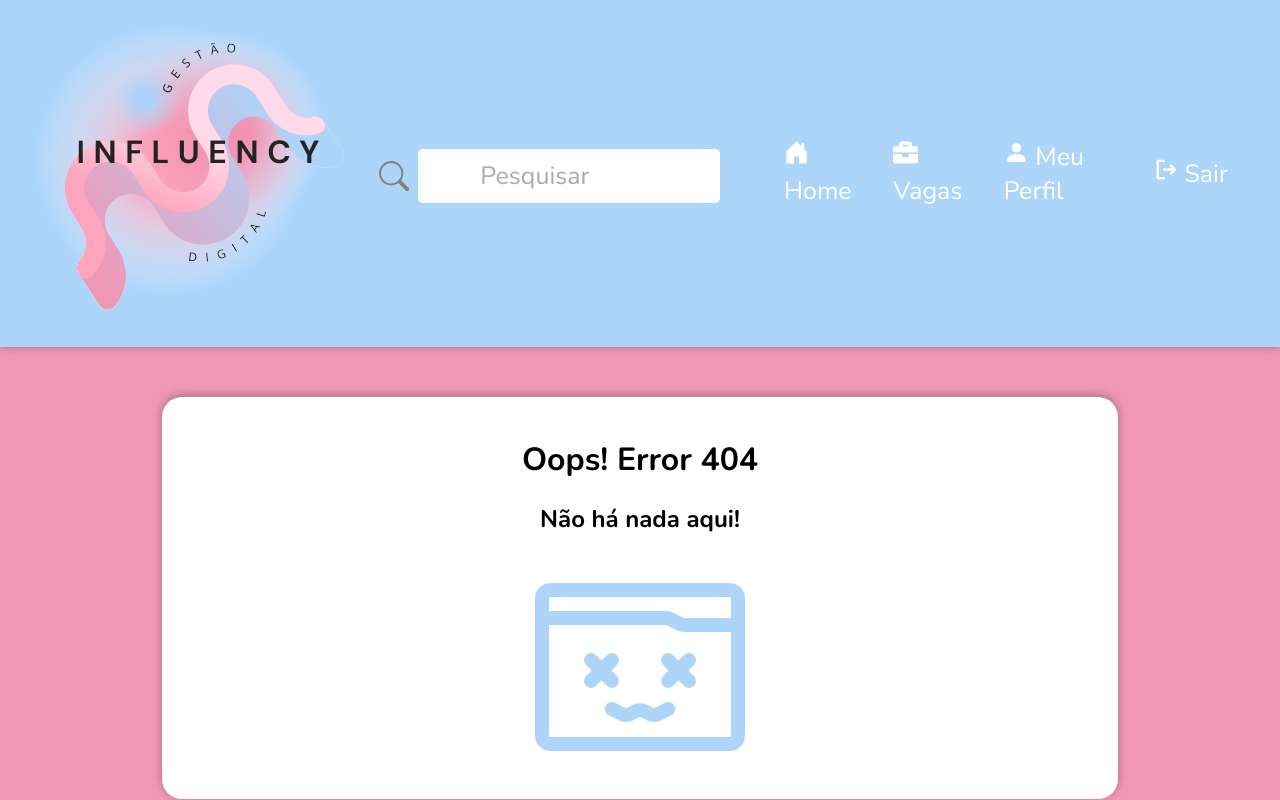
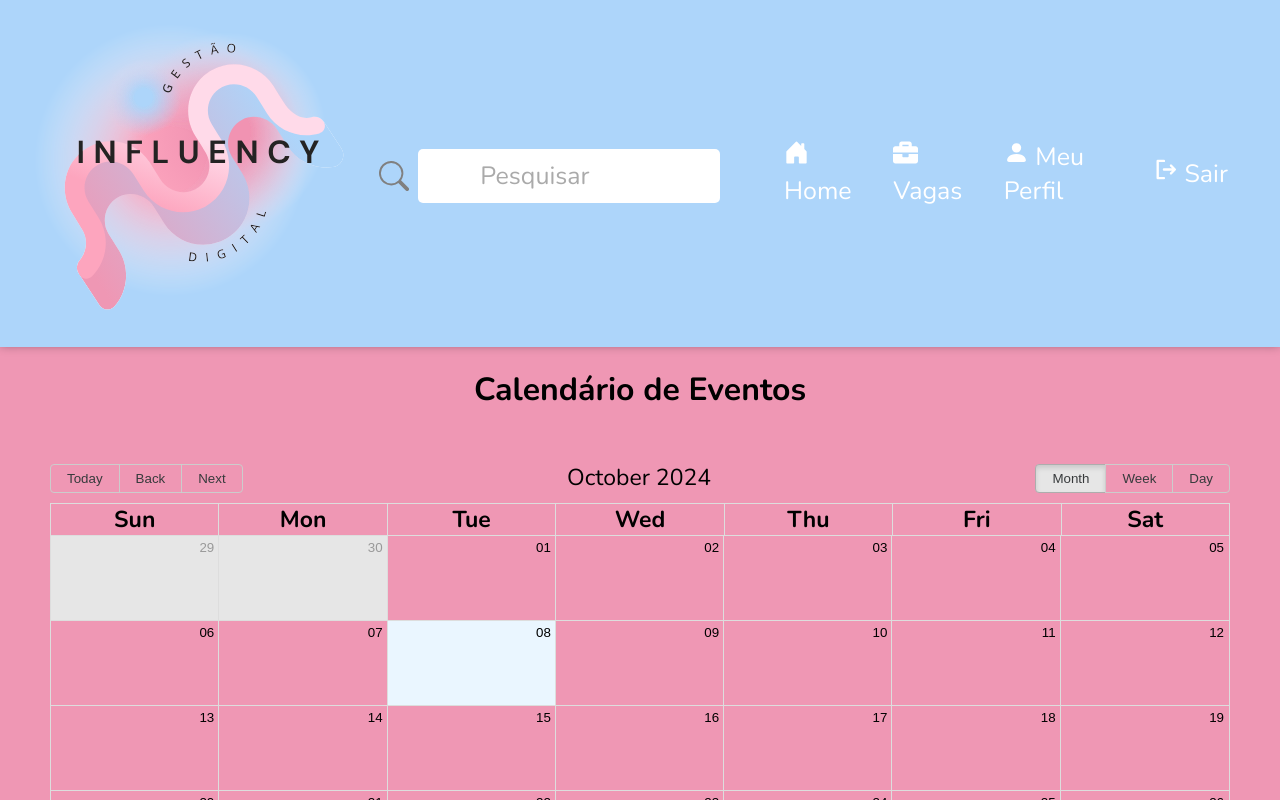
Before and after one commit to maribove/Influency__React_Front, a React (Create React App) app: page /calendar in a window 1280 px wide. Before the commit this address had no page. Shown: the top 800 px of the page. Built offline with nearby package versions, Linux system fonts and the light colour scheme; no server answers; sample sign-in values are in the browser's storage.

Commit message:
criacao do calendario

```diff
--- a/package.json
+++ b/package.json
@@ -8,7 +8,9 @@
     "@testing-library/react": "^13.4.0",
     "@testing-library/user-event": "^13.5.0",
     "axios": "^1.6.8",
+    "moment": "^2.30.1",
     "react": "^18.2.0",
+    "react-big-calendar": "^1.15.0",
     "react-dom": "^18.2.0",
     "react-icons": "^5.0.1",
     "react-redux": "^9.1.0",
--- a/src/App.js
+++ b/src/App.js
@@ -20,6 +20,8 @@ import ForgotPassword from './pages/ForgotPassword/ForgotPassword';
 import PerfilUser from './pages/PerfilUser/PerfilUser';
 import Suporte from './pages/Suporte/Suporte';
 import ChangePassword from './pages/ChangePassword/ChangePassword';
+import MyCalendar from './pages/Calendar/Calendar';
+
 
 // Components
 import Navbar from './components/Navbar';
@@ -78,6 +80,7 @@ function App() {
                         <Route path='/jobs' element={auth ? <Jobs /> : <Navigate to="/login" />} />
                         <Route path='/forgotpassword' element={<ForgotPassword />} />
                         <Route path='/reset-password/:token' element={<ChangePassword />} />
+                        <Route path='/calendar' element={auth ? <MyCalendar /> : <Navigate to="/login" />} />
                         <Route path='*' element={<NotFound />} />
                     </Routes>
                 </div>
--- a/src/components/Navbar.js
+++ b/src/components/Navbar.js
@@ -81,6 +81,13 @@ const Navbar = () => {
                   </NavLink>
                 </li>
               )}
+              {user && user.role == 'Influenciador' &&(
+                <li>
+                  <NavLink to={`/calendar`}>
+                    <FaPlusCircle /> Calendario
+                  </NavLink>
+                </li>
+              )}
               <li>
                 <NavLink to="/jobs">
                   <FaBriefcase /> Vagas
--- /dev/null
+++ b/src/pages/Calendar/Calendar.css
@@ -0,0 +1,169 @@
+.calendar-container {
+    margin: 50px auto;
+    padding: 20px;
+    background-color: white;
+    border-radius: 20px;
+    box-shadow: rgba(0, 0, 0, 0.28) 0px 2px 10px 0px;
+    max-width: 90%;
+  }
+
+  h1 {
+    text-align: center;
+    margin-bottom: 20px;
+  }
+
+  .rbc-calendar {
+    border: none;
+    font-family: Arial, sans-serif;
+    background-color: white;
+  }
+
+  .rbc-header {
+    background-color: var(--corRosaClaro);
+    color: white;
+    padding: 10px 0;
+    text-align: center;
+    font-weight: bold;
+  }
+
+  .rbc-month-view, .rbc-day-view, .rbc-week-view {
+    background-color: white;
+  }
+
+  .rbc-month-row {
+    border: 1px solid var(--corRosaClaro);
+    border-radius: 10px;
+  }
+
+  .rbc-day-slot, .rbc-time-slot {
+    border: 1px solid var(--corRosaClaro);
+    border-radius: 5px;
+  }
+
+  .rbc-today {
+    background-color:rgb(rgb(238, 238, 238));
+  }
+
+  .rbc-event {
+    background-color: var(--corAzulClaro);
+    border-radius: 10px;
+    padding: 5px;
+    color: white;
+    font-weight: bold;
+  }
+
+  .rbc-event:hover {
+    background-color: var(--corRosaClaro);
+  }
+
+  .rbc-show-more {
+    color: var(--corRosaClaro);
+  }
+
+  .rbc-time-view .rbc-time-header {
+    border-bottom: 2px solid var(--corRosaClaro);
+  }
+
+  .rbc-time-content {
+    border: 2px solid var(--corRosaClaro);
+    border-radius: 10px;
+    overflow: hidden;
+  }
+
+  .rbc-time-slot {
+    border-bottom: 1px solid #ddd;
+  }
+
+  .rbc-toolbar {
+    background-color: var(--corAzulClaro);
+    padding: 10px;
+    text-align: center;
+    border-radius: 10px;
+    margin-bottom: 20px;
+  }
+
+  .rbc-toolbar button {
+    background-color: var(--corRosaClaro);
+    color: white;
+    border: none;
+    padding: 5px 10px;
+    border-radius: 5px;
+    cursor: pointer;
+    margin: 0 5px;
+  }
+
+  .rbc-toolbar button:hover {
+    background-color: var(--corAzulClaro);
+  }
+
+  .rbc-toolbar .rbc-btn-group {
+    display: flex;
+    justify-content: center;
+  }
+
+  .rbc-time-header {
+    background-color: var(--corAzulClaro);
+    color: white;
+    font-weight: bold;
+  }
+
+  .btn-compartilhar {
+    background-color: #FDA5BE;
+    color: #fff;
+    text-align: center;
+    cursor: pointer;
+    border-radius: 10px;
+    width: 250px;
+    margin-top: 20px;
+    font-weight: bold;
+    border: none;
+    padding: 10px 15px;
+    font-size: 23px;
+  }
+
+  .btn-compartilhar:hover {
+    background-color: #ADD5FA;
+  }
+
+/* Estilo do modal */
+.custom-modal {
+    position: fixed;
+    top: 0;
+    left: 0;
+    width: 100%;
+    height: 100%;
+    background-color: rgba(0, 0, 0, 0.7);
+    display: flex;
+    justify-content: center;
+    align-items: center;
+  }
+
+  .modal-content {
+    background-color: #fff;
+    padding: 20px;
+    border-radius: 10px;
+    width: 400px;
+    max-width: 100%;
+  }
+
+  .modal-content h2 {
+    margin-top: 0;
+  }
+
+  .modal-buttons {
+    display: flex;
+    justify-content: space-between;
+  }
+
+  .modal-buttons button {
+    background-color: #fda5be;
+    color: white;
+    border: none;
+    padding: 10px 15px;
+    border-radius: 5px;
+    cursor: pointer;
+  }
+
+  .modal-buttons button:hover {
+    background-color: #ef97b4;
+  }
--- /dev/null
+++ b/src/pages/Calendar/Calendar.js
@@ -0,0 +1,170 @@
+import React, { useState, useEffect } from "react";
+import { Calendar, momentLocalizer } from "react-big-calendar";
+import "react-big-calendar/lib/css/react-big-calendar.css";
+import moment from "moment";
+import axios from "axios";
+import { useSelector } from "react-redux";
+
+const localizer = momentLocalizer(moment);
+
+const MyCalendar = () => {
+  const { user: userAuth } = useSelector((state) => state.auth); // Usuário autenticado
+  const [events, setEvents] = useState([]); // Eventos no calendário
+  const [selectedEvent, setSelectedEvent] = useState(null); // Evento selecionado para editar
+  const [modalIsOpen, setModalIsOpen] = useState(false); // Estado para controlar o modal
+
+  // Campos do evento
+  const [eventTitle, setEventTitle] = useState("");
+  const [eventDesc, setEventDesc] = useState("");
+  const [eventStart, setEventStart] = useState("");
+  const [eventEnd, setEventEnd] = useState("");
+
+  // Função para carregar eventos do backend
+  useEffect(() => {
+    const fetchEvents = async () => {
+      try {
+        const res = await axios.get("/api/events", {
+          headers: {
+            Authorization: `Bearer ${userAuth.token}`, // Enviar o token do usuário autenticado
+          },
+        });
+        setEvents(res.data);
+      } catch (error) {
+        console.error("Erro ao carregar eventos:", error);
+      }
+    };
+    fetchEvents();
+  }, [userAuth]);
+
+  // Função para abrir o modal
+  const openModal = (event = null) => {
+    if (event) {
+      setSelectedEvent(event);
+      setEventTitle(event.title);
+      setEventDesc(event.desc);
+      setEventStart(event.start);
+      setEventEnd(event.end);
+    } else {
+      setSelectedEvent(null);
+      setEventTitle("");
+      setEventDesc("");
+      setEventStart("");
+      setEventEnd("");
+    }
+    setModalIsOpen(true); // Abre o modal
+  };
+
+  // Função para fechar o modal
+  const closeModal = () => {
+    setModalIsOpen(false);
+  };
+
+  // Função para criar ou editar um evento
+  const handleSubmitEvent = async () => {
+    const newEvent = {
+      title: eventTitle,
+      desc: eventDesc,
+      start: eventStart,
+      end: eventEnd,
+    };
+
+    try {
+      if (selectedEvent) {
+        // Editar evento
+        await axios.put(`/api/events/${selectedEvent._id}`, newEvent, {
+          headers: {
+            Authorization: `Bearer ${userAuth.token}`,
+          },
+        });
+        setEvents(events.map((event) => (event._id === selectedEvent._id ? newEvent : event)));
+      } else {
+        // Criar novo evento
+        const response = await axios.post("/api/events", newEvent, {
+          headers: {
+            Authorization: `Bearer ${userAuth.token}`,
+          },
+        });
+        setEvents([...events, response.data]); // Adicionar novo evento à lista
+      }
+      closeModal(); // Fecha o modal
+    } catch (error) {
+      console.error("Erro ao salvar o evento:", error);
+    }
+  };
+
+  // Função para excluir evento
+  const handleDeleteEvent = async (eventId) => {
+    try {
+      await axios.delete(`/api/events/${eventId}`, {
+        headers: {
+          Authorization: `Bearer ${userAuth.token}`,
+        },
+      });
+      setEvents(events.filter((event) => event._id !== eventId)); // Remover evento localmente
+    } catch (error) {
+      console.error("Erro ao excluir o evento:", error);
+    }
+  };
+
+  return (
+    <div>
+      <h1>Calendário de Eventos</h1>
+      <div style={{ height: "500pt", margin: "50px" }}>
+        <Calendar
+          selectable
+          localizer={localizer}
+          events={events}
+          defaultView="month"
+          startAccessor="start"
+          endAccessor="end"
+          style={{ height: 500 }}
+          onSelectSlot={(slotInfo) => {
+            setEventStart(slotInfo.start);
+            setEventEnd(slotInfo.end);
+            openModal(); // Abre o modal para criar novo evento
+          }}
+          onSelectEvent={(event) => openModal(event)} // Abre o modal para editar evento
+          views={["month", "week", "day"]}
+        />
+      </div>
+
+      {/* Modal personalizado */}
+      {modalIsOpen && (
+        <div className="custom-modal">
+          <div className="modal-content">
+            <h2>{selectedEvent ? "Editar Evento" : "Novo Evento"}</h2>
+            <form>
+              <label>Título</label>
+              <input type="text" value={eventTitle} onChange={(e) => setEventTitle(e.target.value)} />
+
+              <label>Descrição</label>
+              <input type="text" value={eventDesc} onChange={(e) => setEventDesc(e.target.value)} />
+
+              <label>Início</label>
+              <input type="datetime-local" value={eventStart} onChange={(e) => setEventStart(e.target.value)} />
+
+              <label>Término</label>
+              <input type="datetime-local" value={eventEnd} onChange={(e) => setEventEnd(e.target.value)} />
+
+              <div className="modal-buttons">
+                <button type="button" onClick={handleSubmitEvent}>
+                  {selectedEvent ? "Salvar Alterações" : "Criar Evento"}
+                </button>
+                {selectedEvent && (
+                  <button type="button" onClick={() => handleDeleteEvent(selectedEvent._id)}>
+                    Excluir Evento
+                  </button>
+                )}
+                <button type="button" onClick={closeModal}>
+                  Cancelar
+                </button>
+              </div>
+            </form>
+          </div>
+        </div>
+      )}
+    </div>
+  );
+};
+
+export default MyCalendar;
--- a/src/pages/Profile/Profile.css
+++ b/src/pages/Profile/Profile.css
@@ -43,6 +43,17 @@ cursor: unset;
   color: red;
   margin-left: 8px;
   cursor: unset;
+
+}
+
+.actions {
+  display: flex;
+  border-radius: 10px;
+  flex-direction: row;
+  background-color: white;
+  box-shadow: rgba(0, 0, 0, 0.28) 0px -2px 10px 0px;
+  width: 80%;
+  margin: auto;
 
 }
 
@@ -156,16 +167,6 @@ flex: 1;
 
 }
 
-
-.actions {
-  display: flex;
-  border-radius: 10px;
-  background-color: white;
-  box-shadow: rgba(0, 0, 0, 0.28) 0px -2px 10px 0px;
-  width: 80%;
-  margin: auto;
-
-}
 
 .actions svg {
   cursor: pointer;
```
Also changed, not shown: 1 other file (tests, documents, lock files or other folders). Lines whose indentation alone changed are shown as unchanged.
